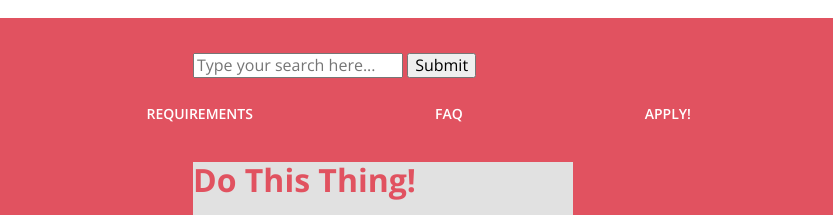
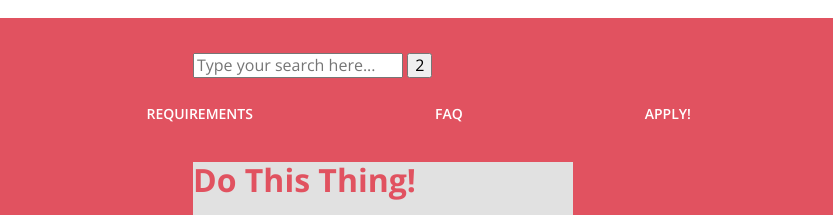
Before and after one commit to JoshuaCWebDeveloper/devtest-xyz, a website: page public/index.html in a window 1280 px wide. Shown: the top 215 px of the page, 447-1280 px from the left. Drawn offline with nearby package versions, Linux system fonts and the light colour scheme.

Commit message:
Change submit from input to button in header search form

```diff
--- a/public/index.html
+++ b/public/index.html
@@ -27,7 +27,7 @@
                 <div id="search-bar" class="form-container column two right">
                     <form action="#" method="get" name="header-search">
                         <input name="query" type="text" placeholder="Type your search here..." />
-                        <input name="submit" type="submit" />
+                        <button class="xyz-icon" name="submit" type="submit">2</button>
                     </form>
                 </div>
             </div>
```
